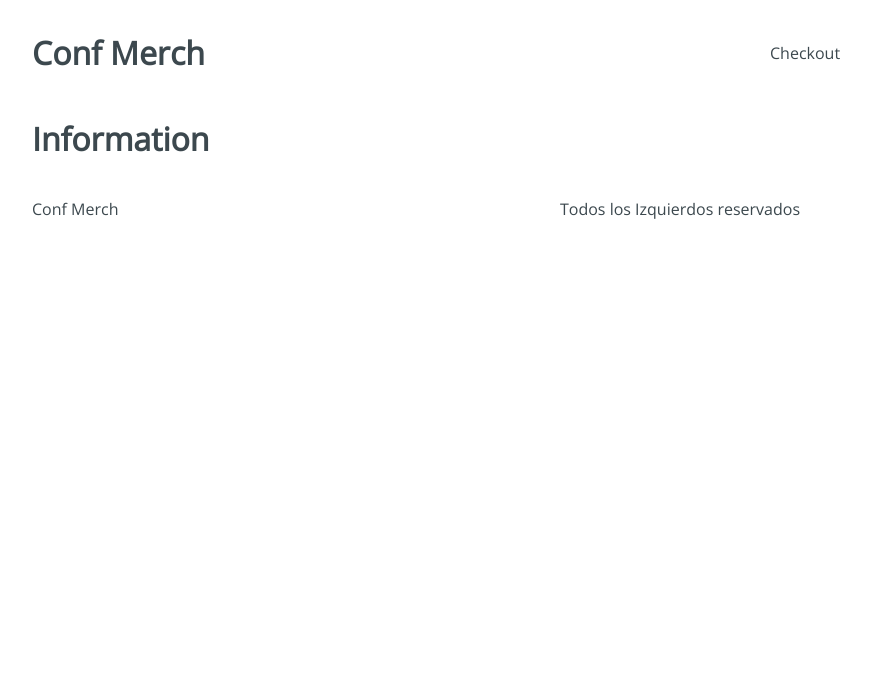
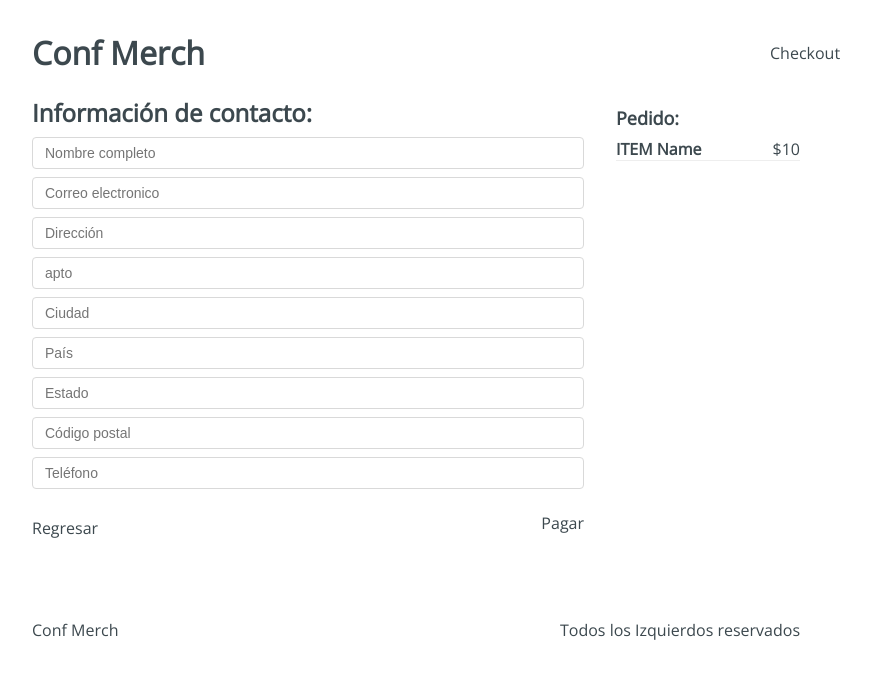
Before and after one commit to gonpineiro/profesional-react-hook-2020-conf-merch, a React app: page /checkout/information in a window 1280 px wide. Shown: the top 678 px of the page, without its empty margins (224-1095 px from the left). Built offline with nearby package versions, Linux system fonts and the light colour scheme.

Commit message:
Maquetacion CheckoutInformation

```diff
--- a/src/containers/Information.jsx
+++ b/src/containers/Information.jsx
@@ -1,5 +1,40 @@
 import React from 'react';
+import '../styles/components/Information.css';
 
-const Information = () => <h1>Information</h1>;
+const Information = () => (
+  <div className="Information">
+    <div className="Information-content">
+      <div className="Information-head">
+        <h2>Información de contacto:</h2>
+      </div>
+      <div className="Information-form">
+        <form action="">
+          <input type="text" placeholder="Nombre completo" name="name" />
+          <input type="text" placeholder="Correo electronico" name="email" />
+          <input type="text" placeholder="Dirección" name="address" />
+          <input type="text" placeholder="apto" name="apto" />
+          <input type="text" placeholder="Ciudad" name="city" />
+          <input type="text" placeholder="País" name="country" />
+          <input type="text" placeholder="Estado" name="state" />
+          <input type="text" placeholder="Código postal" name="cp" />
+          <input type="text" placeholder="Teléfono" name="phone" />
+        </form>
+      </div>
+      <div className="Information-buttons">
+        <div className="Information-back">Regresar</div>
+        <div className="Information-next">Pagar</div>
+      </div>
+    </div>
+    <div className="Information-sidebar">
+      <h3>Pedido:</h3>
+      <div className="Information-item">
+        <div className="Information-element">
+          <h4>ITEM Name</h4>
+          <span>$10</span>
+        </div>
+      </div>
+    </div>
+  </div>
+);
 
 export default Information;
```
